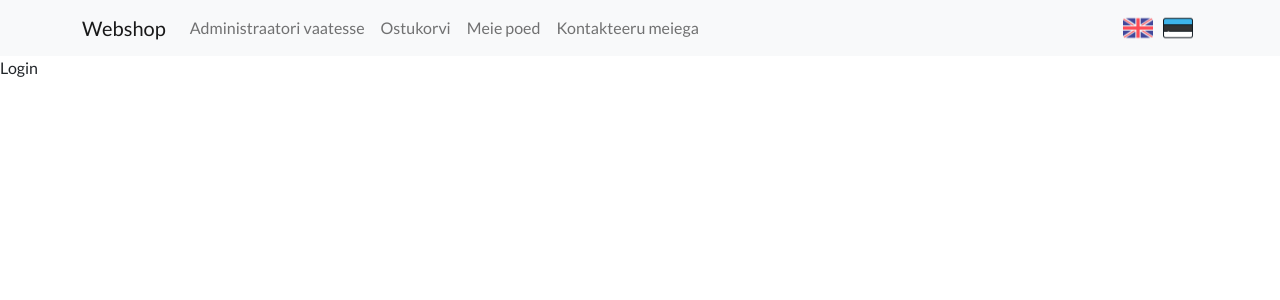
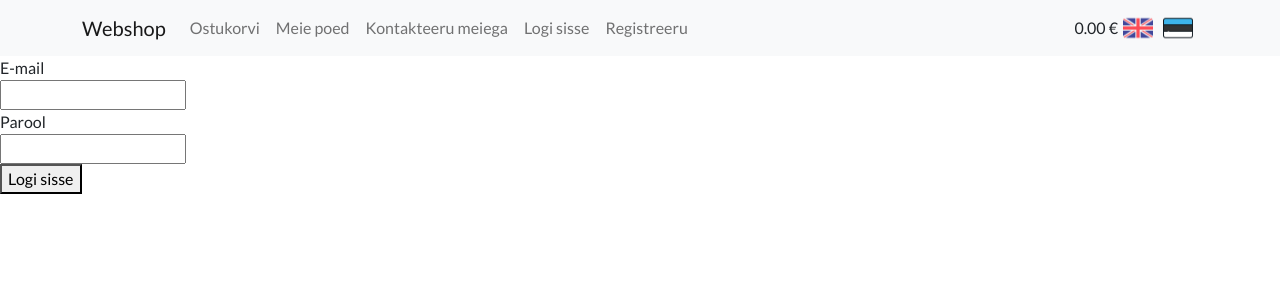
Before and after one commit to vahermihkel/React-01-23, a React (Create React App) app in the folder webshop/: page /login in a window 1280 px wide. Shown: the top 300 px of the page. Built offline with nearby package versions, Linux system fonts and the light colour scheme; the HTML template or start-up script is replaced by a standard one.

Commit message:
usecontext

```diff
--- a/webshop/src/App.js
+++ b/webshop/src/App.js
@@ -1,8 +1,5 @@
 import './App.css';
-import Container from 'react-bootstrap/Container';
-import Nav from 'react-bootstrap/Nav';
-import Navbar from 'react-bootstrap/Navbar';
-import { Link, Navigate, Route, Routes } from "react-router-dom";
+import { Route, Routes } from "react-router-dom";
 import Cart from "./pages/Cart";
 import {ContactUs} from "./pages/ContactUs";
 import HomePage from "./pages/HomePage";
@@ -16,32 +13,18 @@
 import MaintainCategories from "./pages/admin/MaintainCategories";
 import MaintainProducts from "./pages/admin/MaintainProducts";
 import MaintainShops from "./pages/admin/MaintainShops";
-import { useTranslation } from 'react-i18next';
 import NotFound from './pages/NotFound';
+import NavigationBar from './components/NavigationBar';
+import { useContext } from 'react';
+import AuthContext from './store/AuthContext';
 
 function App() {
-  const { t, i18n } = useTranslation();
-
-  const changeLang = (newLang) => {
-    i18n.changeLanguage(newLang);
-    localStorage.setItem("language", newLang);
-  }
+  const authCtx = useContext(AuthContext);
 
   return (
     <div className="App">
-      <Navbar bg="light" variant="light">
-        <Container>
-          <Navbar.Brand as={Link} to="/">Webshop</Navbar.Brand>
-          <Nav className="me-auto">
-            <Nav.Link as={Link} to="/admin">{t("admin")}</Nav.Link>
-            <Nav.Link as={Link} to="/cart">{t("cart")}</Nav.Link>
-            <Nav.Link as={Link} to="/shops">{t("shops")}</Nav.Link>
-            <Nav.Link as={Link} to="/contact">{t("contact")}</Nav.Link>
-          </Nav>
-          <img className="lang" src="/english.png" alt="" onClick={() => changeLang("en")} />
-          <img className="lang" src="/estonian.png" alt="" onClick={() => changeLang("ee")} />
-        </Container>
-      </Navbar>
+      <NavigationBar />
+      {/* NAVIGATIONBAR */}
 
       <Routes>
         <Route path="" element={ <HomePage /> } />
@@ -51,16 +34,20 @@
         <Route path="shops" element={ <Shops /> } />
         <Route path="login" element={ <Login /> } />
         <Route path="signup" element={ <Signup /> } />
+        {authCtx.isLoggedIn === true &&
+          <>
             <Route path="admin" element={ <AdminHome /> } />
             <Route path="admin/add-product" element={ <AddProduct /> } />
             <Route path="admin/edit-product/:id" element={ <EditProduct /> } />
             <Route path="admin/maintain-categories" element={ <MaintainCategories /> } />
             <Route path="admin/maintain-products" element={ <MaintainProducts /> } />
             <Route path="admin/maintain-shops" element={ <MaintainShops /> } />
+          </>}
         <Route path="*" element={ <NotFound /> } />
         {/* <Route path="*" element={ <Navigate to="/" /> } />  <--- import react-router-dom       */}
       </Routes>
 
+      {/* FOOTER */}
     </div>
   );
 }
@@ -79,4 +66,4 @@
 // OpenAI / ChatGPT järgi tegemine
 // ise nullist tehtud projekt
 
-// 29.03
+// 29.03???
--- /dev/null
+++ b/webshop/src/components/NavigationBar.jsx
@@ -0,0 +1,52 @@
+import React, { useContext } from 'react';
+import { Link, useNavigate } from "react-router-dom";
+import Container from 'react-bootstrap/Container';
+import Nav from 'react-bootstrap/Nav';
+import Navbar from 'react-bootstrap/Navbar';
+import { useTranslation } from 'react-i18next';
+import CartSumContext from "../store/CartSumContext";
+import AuthContext from "../store/AuthContext";
+
+function NavigationBar() {
+  const { t, i18n } = useTranslation();
+  const cartSumCtx = useContext(CartSumContext);
+  const authCtx = useContext(AuthContext);
+  const navigate = useNavigate(); // <-- import from react-router-dom
+
+  const changeLang = (newLang) => {
+    i18n.changeLanguage(newLang);
+    localStorage.setItem("language", newLang);
+  }
+
+  // const login = () => {
+  //   authCtx.setLoggedIn(true);
+  // }
+
+  const logout = () => {
+    authCtx.setLoggedIn(false);
+    navigate("/");
+    sessionStorage.removeItem("token");
+  }
+
+  return (
+    <Navbar bg="light" variant="light">
+      <Container>
+        <Navbar.Brand as={Link} to="/">Webshop</Navbar.Brand>
+        <Nav className="me-auto">
+          {authCtx.isLoggedIn === true && <Nav.Link as={Link} to="/admin">{t("admin")}</Nav.Link>}
+          <Nav.Link as={Link} to="/cart">{t("cart")}</Nav.Link>
+          <Nav.Link as={Link} to="/shops">{t("shops")}</Nav.Link>
+          <Nav.Link as={Link} to="/contact">{t("contact")}</Nav.Link>
+          {authCtx.isLoggedIn === false && <Nav.Link as={Link} to="/login">Logi sisse</Nav.Link>}
+          {authCtx.isLoggedIn === false && <Nav.Link as={Link} to="/signup">Registreeru</Nav.Link>}
+          {authCtx.isLoggedIn === true && <Nav.Link onClick={logout}>Logi välja</Nav.Link>}
+        </Nav>
+        <div className="cart-sum">{cartSumCtx.cartSum} €</div>
+        <img className="lang" src="/english.png" alt="" onClick={() => changeLang("en")} />
+        <img className="lang" src="/estonian.png" alt="" onClick={() => changeLang("ee")} />
+      </Container>
+    </Navbar>
+  )
+}
+
+export default NavigationBar
--- a/webshop/src/i18n.js
+++ b/webshop/src/i18n.js
@@ -15,6 +15,9 @@
       "maintain-products": "Maintain products",
       "maintain-categories": "Maintain categories",
       "maintain-shops": "Maintain shops",
+      "INVALID_EMAIL": "Invalid email",
+      "INVALID_PASSWORD": "Invalid password",
+      "WEAK_PASSWORD : Password should be at least 6 characters": "Password should be at least 6 characters"
     }
   },
   ee: {
@@ -27,6 +30,9 @@
       "maintain-products": "Halda tooteid",
       "maintain-categories": "Halda kategooriaid",
       "maintain-shops": "Halda poode",
+      "INVALID_EMAIL": "Vale email",
+      "INVALID_PASSWORD": "Vale parool",
+      "WEAK_PASSWORD : Password should be at least 6 characters": "Parool on nõrk"
     }
   }
 };
--- a/webshop/src/index.js
+++ b/webshop/src/index.js
@@ -7,6 +7,8 @@
 import './i18n';
 import App from "./App";
 import { BrowserRouter } from "react-router-dom";
+import { CartSumContextProvider } from "./store/CartSumContext";
+import { AuthContextProvider } from "./store/AuthContext";
 
 // 1. npm i react-toastify
 // 2. npm start
@@ -19,7 +21,11 @@
 root.render(
   <React.StrictMode>
     <BrowserRouter>
-      <App />
+      <CartSumContextProvider>
+        <AuthContextProvider>
+          <App />
+        </AuthContextProvider>
+      </CartSumContextProvider>
     </BrowserRouter>
   </React.StrictMode>
 );
--- a/webshop/src/pages/Cart.jsx
+++ b/webshop/src/pages/Cart.jsx
@@ -1,10 +1,12 @@
 import { Button } from '@mui/material';
-import React, { useEffect, useState } from 'react';
+import React, { useContext, useEffect, useState } from 'react';
 import "../css/Cart.css";
+import CartSumContext from '../store/CartSumContext';
 
 function Cart() {
   const [cart, setCart] = useState(JSON.parse(localStorage.getItem("cart")) || [])
   const [parcelmachines, setParcelmachines] = useState([]);  // useState({})    useState("")    useState(false)
+  const cartSumCtx = useContext(CartSumContext);
 
   // uef   Reacti erikood:    useState    useRef    useEffect    useTranslate    useParams   useMap   useNavigate
   useEffect(() => {
@@ -13,21 +15,17 @@
       .then(json => setParcelmachines(json.filter(pm => pm.A0_NAME === "EE")));
   }, []);
 
-  // useEffect(() => {
-  //   fetch("https://www.omniva.ee/locations.json")
-  //     .then(res => res.json())
-  //     .then(json => setParcelmachines(json));
-  // }, []);
-
   const emptyCart = () => {
     setCart([]);
     localStorage.setItem("cart", JSON.stringify([]));
+    cartSumCtx.setCartSum(0);
   }
 
   const deleteFromCart = (lineNumber) => {
     cart.splice(lineNumber,1);
     setCart(cart.slice());
-    localStorage.setItem("cart", JSON.stringify(cart))
+    localStorage.setItem("cart", JSON.stringify(cart));
+    cartSumCtx.setCartSum(calculateSumOfCart());
   }
 
   const calculateSumOfCart = () => {
@@ -49,12 +47,14 @@
     }
     setCart(cart.slice());
     localStorage.setItem("cart", JSON.stringify(cart));
+    cartSumCtx.setCartSum(calculateSumOfCart());
   }
 
   const increaseQuantity = (index) => {
     cart[index].quantity = cart[index].quantity + 1;
     setCart(cart.slice());
     localStorage.setItem("cart", JSON.stringify(cart));
+    cartSumCtx.setCartSum(calculateSumOfCart());
   }
 
   const pay = () => {
--- a/webshop/src/pages/HomePage.jsx
+++ b/webshop/src/pages/HomePage.jsx
@@ -1,15 +1,16 @@
 import Button from '@mui/material/Button';
-
 import config from "../data/config.json";
-import { useEffect, useState } from "react";
+import { useContext, useEffect, useState } from "react";
 import { Spinner } from 'react-bootstrap';
 import { Link } from 'react-router-dom';
+import CartSumContext from "../store/CartSumContext";
 
 function HomePage() {
   const [products, setProducts] = useState([]);
   const [dbProducts, setDbProducts] = useState([]);
   const [categories, setCategories] = useState([]);
   const [isLoading, setLoading] = useState(true);
+  const cartSumCtx = useContext(CartSumContext);
 
   useEffect(() => {
     fetch(config.categoryDbUrl)
@@ -34,6 +35,11 @@
     } else {
       cartLS.push({product: productClicked, quantity: 1});
     }
+
+    let totalsum = 0;
+    cartLS.forEach(element => totalsum = totalsum + element.product.price * element.quantity);
+
+    cartSumCtx.setCartSum(totalsum.toFixed(2));
 
     localStorage.setItem("cart", JSON.stringify(cartLS));
   }
--- a/webshop/src/pages/Login.jsx
+++ b/webshop/src/pages/Login.jsx
@@ -1,9 +1,48 @@
-import React from 'react'
+import { useContext } from "react";
+import { useRef, useState } from "react";
+import { useNavigate } from "react-router-dom";
+import AuthContext from "../store/AuthContext";
+import { useTranslation } from "react-i18next";
 
 function Login() {
+  const emailRef = useRef();
+  const passwordRef = useRef();
+  const url =
+    "https://identitytoolkit.googleapis.com/v1/accounts:signInWithPassword?key=AIzaSyARfYPzTUIFOOTS0GOOuhKLGoi9wenOmqQ";
+  const [message, setMessage] = useState("");
+  const navigate = useNavigate();
+  const authCtx = useContext(AuthContext);
+  const { t } = useTranslation();
+
+  const login = () => {
+    const user = {
+      email: emailRef.current.value,
+      password: passwordRef.current.value,
+      returnSecureToken: true,
+    };
+    fetch(url, { method: "POST", body: JSON.stringify(user) })
+      .then((res) => res.json())
+      .then((json) => {
+        if (json.error) {
+          setMessage(json.error.message);
+        } else {
+          navigate("/admin");
+          authCtx.setLoggedIn(true);
+          sessionStorage.setItem("token", json.idToken);
+        }
+      });
+  };
+
   return (
-    <div>Login</div>
-  )
+    <div>
+      <div>{t(message)}</div>
+      <label>E-mail</label> <br />
+      <input ref={emailRef} type="text" /> <br />
+      <label>Parool</label> <br />
+      <input ref={passwordRef} type="text" /> <br />
+      <button onClick={login}>Logi sisse</button>
+    </div>
+  );
 }
 
-export default Login
+export default Login;
--- a/webshop/src/pages/Signup.jsx
+++ b/webshop/src/pages/Signup.jsx
@@ -1,9 +1,46 @@
-import React from 'react'
+import { useContext } from "react";
+import { useRef, useState } from "react";
+import { useNavigate } from "react-router-dom";
+import AuthContext from "../store/AuthContext";
 
 function Signup() {
+  const emailRef = useRef();
+  const passwordRef = useRef();
+  const url =
+    "https://identitytoolkit.googleapis.com/v1/accounts:signUp?key=AIzaSyARfYPzTUIFOOTS0GOOuhKLGoi9wenOmqQ";
+  const [message, setMessage] = useState("");
+  const navigate = useNavigate();
+  const authCtx = useContext(AuthContext);
+
+  const addUser = () => {
+    const newUser = {
+      email: emailRef.current.value,
+      password: passwordRef.current.value,
+      returnSecureToken: true,
+    };
+    fetch(url, { method: "POST", body: JSON.stringify(newUser) })
+      .then((res) => res.json())
+      .then((json) => {
+        if (json.error) {
+          setMessage(json.error.message);
+        } else {
+          navigate("/admin");
+          authCtx.setLoggedIn(true);
+          sessionStorage.setItem("token", json.idToken);
+        }
+      });
+  };
+
   return (
-    <div>Signup</div>
-  )
+    <div>
+      <div>{message}</div>
+      <label>E-mail</label> <br />
+      <input ref={emailRef} type="text" /> <br />
+      <label>Parool</label> <br />
+      <input ref={passwordRef} type="text" /> <br />
+      <button onClick={addUser}>Registreeru</button>
+    </div>
+  );
 }
 
-export default Signup
+export default Signup;
--- /dev/null
+++ b/webshop/src/store/AuthContext.jsx
@@ -0,0 +1,29 @@
+import { createContext, useState } from "react";
+
+const AuthContext = createContext(null);
+
+export const AuthContextProvider = (props) => {
+  const [isLoggedIn, setLoggedIn] = useState(checkIfTokenExists());
+
+  // päriselt:
+  // 1. kas on päris token (meie veebisaidi oma)
+  // 2. kas on aegunud token
+  function checkIfTokenExists() {
+    if (sessionStorage.getItem("token") === null) {
+      return false;
+    } else {
+      return true;
+    }
+  }
+
+  return (
+    <AuthContext.Provider value={{
+      isLoggedIn: isLoggedIn,
+      setLoggedIn: setLoggedIn
+    }}>
+      {props.children}
+    </AuthContext.Provider>
+  )
+}
+
+export default AuthContext;
--- /dev/null
+++ b/webshop/src/store/CartSumContext.jsx
@@ -0,0 +1,26 @@
+import { createContext, useState } from "react";
+
+const CartSumContext = createContext(null);
+
+export const CartSumContextProvider = (props) => {
+  const [cartSum, setCartSum] = useState(calculateSumOfCart());
+
+  // Cart.js failist
+  function calculateSumOfCart() {
+    const cart = JSON.parse(localStorage.getItem("cart")) || []; // HomePage.js seest addToCart kõige ülemine rida
+    let totalsum = 0;
+    cart.forEach(element => totalsum = totalsum + element.product.price * element.quantity);
+    return totalsum.toFixed(2);
+  }
+
+  return (
+    <CartSumContext.Provider value={{
+      cartSum: cartSum,
+      setCartSum: setCartSum
+    }}>
+      {props.children}
+    </CartSumContext.Provider>
+  )
+}
+
+export default CartSumContext;
```
Lines whose indentation alone changed are shown as unchanged.
